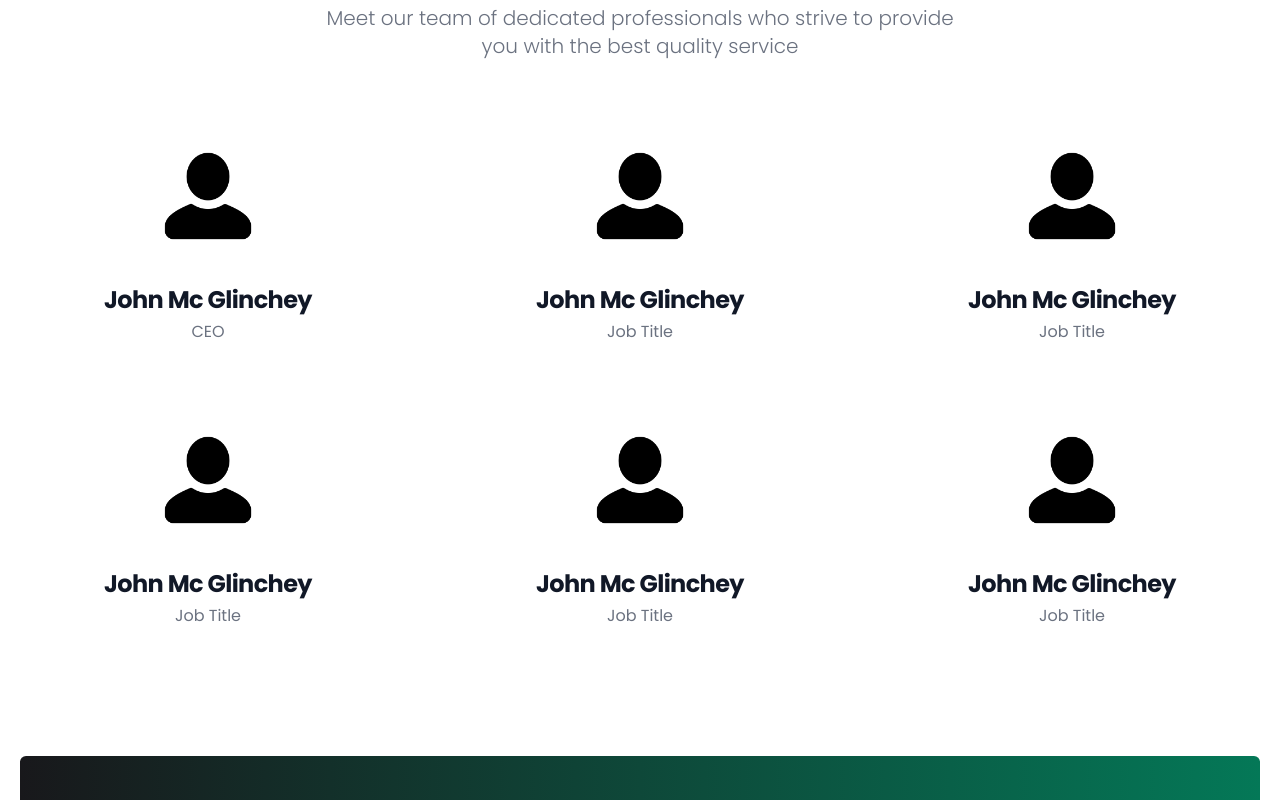
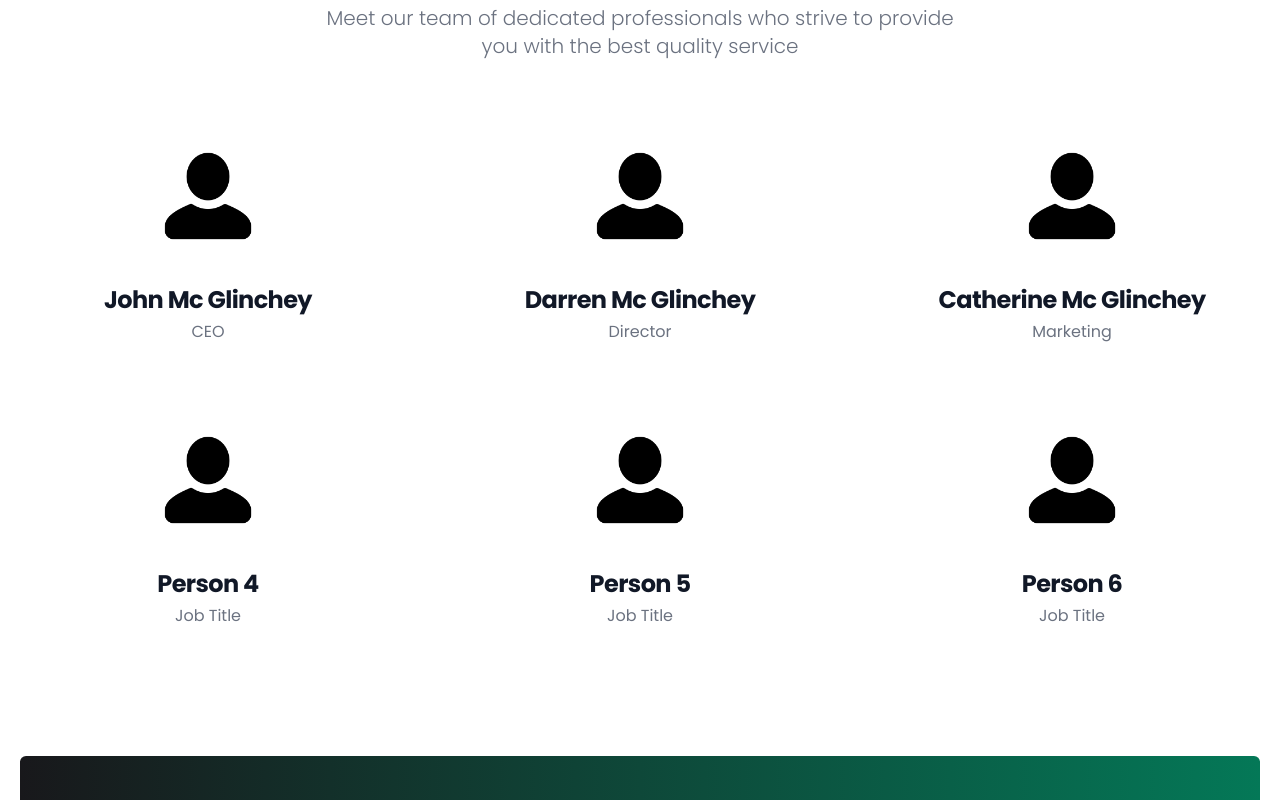
Before and after one commit to k4rldoherty/DonegalGlass, a React (Create React App) app: page / in a window 1280 px wide. Shown: the part 1780-2580 px from the top of the page. Built offline with nearby package versions, Linux system fonts and the light colour scheme; the HTML template or start-up script is replaced by a standard one.

Commit message:
Added testimonials and footer

```diff
--- a/src/App.js
+++ b/src/App.js
@@ -4,6 +4,9 @@ import Hero from "./components/Hero";
 import TwentyFourHour from "./components/TwentyFourHour";
 import Services from "./components/Services";
 import Team from "./components/Team";
+import Testimonials from "./components/Testimonials";
+import Footer from "./components/Footer";
+
 
 function App() {
   return (
@@ -13,6 +16,8 @@ function App() {
       <Services />
       <Team />
       <TwentyFourHour />
+      <Testimonials/>
+      <Footer/>
     </div>
   );
 }
--- /dev/null
+++ b/src/components/Footer.jsx
@@ -0,0 +1,28 @@
+import React from 'react'
+
+const Footer = () => {
+    return (
+        <footer class="bg-gradient-to-r from-zinc-900 to-emerald-700 rounded-lg shadow m-4">
+            <div class="w-full mx-auto max-w-screen-xl p-4 md:flex md:items-center md:justify-between">
+                <span class="text-sm sm:text-center text-white">© 2024 <a href="https://karldoherty.netlify.app" class="hover:underline">KpjDesign™</a>. All Rights Reserved.
+                </span>
+                <ul class="flex flex-wrap items-center mt-3 text-sm font-medium text-white sm:mt-0">
+                    <li>
+                        <a href="/" class="hover:underline me-4 md:me-6">About</a>
+                    </li>
+                    <li>
+                        <a href="/" class="hover:underline me-4 md:me-6">Privacy Policy</a>
+                    </li>
+                    <li>
+                        <a href="/" class="hover:underline me-4 md:me-6">Licensing</a>
+                    </li>
+                    <li>
+                        <a href="/" class="hover:underline">Contact</a>
+                    </li>
+                </ul>
+            </div>
+        </footer>
+    )
+}
+
+export default Footer
--- a/src/components/Hero.jsx
+++ b/src/components/Hero.jsx
@@ -36,7 +36,7 @@ const Hero = () => {
                         <ReactTyped className='text-[--primary] font-bold md:text-5xl sm:text-4xl text-xl' strings={['Doors', 'Windows', 'Bathrooms', 'Stairs']} typeSpeed={200} backSpeed={200} loop />
                     </div>
                     <p className='md:text-2xl text-xl font-bold text-[--text-dark] py-2'>Integer nec urna nec nisl bibendum finibus non quis odio.</p>
-                    <button className='bg-gradient-to-r from-zinc-900 to-emerald-700 text-[--text-light] rounded-md font-medium my-6 mx-auto p-3'>Find Out More</button>
+                    <button className='bg-gradient-to-r from-amber-400 to-orange-500 rounded-md font-medium my-6 mx-auto p-3'>Start your Journey</button>
 
                 </div>
             </div>
--- a/src/components/Navbar.jsx
+++ b/src/components/Navbar.jsx
@@ -11,7 +11,7 @@ const Navbar = () => {
     }
 
     return (
-        <div className='flex justify-between items-center h-24 mx-auto px-4 bg-[--secondary] max-w-[1240px]'>
+        <div className='flex text-xl justify-between items-center h-24 mx-auto px-4 bg-[--secondary] border-b-2 border-gray-700'>
             <img src={logo} alt="" className='h-[100%] w-auto select-none' />
             <ul className='hidden md:flex'>
                 <li className='p-4'>Home</li>
--- a/src/components/Services.jsx
+++ b/src/components/Services.jsx
@@ -22,7 +22,7 @@ const Services = () => {
             <h3 className='text-5xl md:text-6xl font-bold'>Plan your next project with us</h3>
             <p className='text-2xl py-6'>Lorem ipsum dolor sit, amet consectetur adipisicing elit. Beatae in dignissimos accusantium nulla magni quas quaerat</p>
             <p className='pb-6'>Lorem ipsum dolor sit amet consectetur adipisicing elit. At quae illum maxime eveniet, iste doloribus facilis itaque inventore odio hic quidem alias maiores soluta nihil ratione! Eius, accusamus enim. Ea?</p>
-            <button className='bg-gradient-to-r from-zinc-900 to-emerald-700 text-[--text-light] rounded-md font-medium w-[250px] m-0 my-6 p-3'>Contact Us</button>
+            <button className='bg-gradient-to-r from-zinc-900 to-emerald-700 text-[--text-light] rounded-md font-medium w-[250px] m-0 my-6 p-3'>Learn More</button>
         </div>
     </div>
   )
--- a/src/components/Team.jsx
+++ b/src/components/Team.jsx
@@ -2,59 +2,53 @@ import React from 'react'
 import avatar from '../images/avatar.png'
 
 const Team = () => {
+
+    const team = [
+        {
+            name: "John Mc Glinchey",
+            role: "CEO"
+        },
+        {
+            name: "Darren Mc Glinchey",
+            role: "Director"
+        },
+        {
+            name: "Catherine Mc Glinchey",
+            role: "Marketing"
+        },
+        {
+            name: "Person 4",
+            role: "Job Title"
+        },
+        {
+            name: "Person 5",
+            role: "Job Title"
+        },
+        {
+            name: "Person 6",
+            role: "Job Title"
+        },
+
+    ]
+
     return (
         <div classname='max-w-[1240px] mx-auto py-16 px-4 grid lg:grid-cols-2 gap-4'>
             <div class="py-8 px-4 mx-auto max-w-screen-xl text-center lg:py-16 lg:px-6">
                 <div class="mx-auto mb-8 max-w-screen-sm lg:mb-16">
                     <h2 class="mb-4 text-4xl tracking-tight font-extrabold text-gray-900 ">Our team</h2>
-                    <p class="font-light text-gray-500 sm:text-xl dark:text-gray-400">Meet our team of dedicated professionals who strive to provide you with the best quality service</p>
+                    <p class="font-light text-gray-500 sm:text-xl ">Meet our team of dedicated professionals who strive to provide you with the best quality service</p>
                 </div>
                 <div class="grid gap-8 lg:gap-16 sm:grid-cols-2 md:grid-cols-3 lg:grid-cols-3">
-                    <div class="text-center text-gray-500 dark:text-gray-400">
-                        <img class="mx-auto mb-4 w-36 h-36 rounded-full" src={avatar} alt="Jese Avatar" />
-                        <h3 class="mb-1 text-2xl font-bold tracking-tight text-gray-900 ">
-                            John Mc Glinchey
-                        </h3>
-                        <p>CEO</p>
-                    </div>
-                    <div class="text-center text-gray-500 dark:text-gray-400">
-                        <img class="mx-auto mb-4 w-36 h-36 rounded-full" src={avatar} alt="Joseph Avatar" />
-                        <h3 class="mb-1 text-2xl font-bold tracking-tight text-gray-900 ">
-                            John Mc Glinchey
-                        </h3>
-                        <p>Job Title</p>
+                    {team.map((item) => {
+                        return <div class="text-center text-gray-500">
+                            <img class="mx-auto mb-4 w-36 h-36 rounded-full" src={avatar} alt="Jese Avatar" />
+                            <h3 class="mb-1 text-2xl font-bold tracking-tight text-gray-900 ">
+                                {item.name}
+                            </h3>
+                            <p>{item.role}</p>
+                        </div>
+                    })}
 
-                    </div>
-                    <div class="text-center text-gray-500 dark:text-gray-400">
-                        <img class="mx-auto mb-4 w-36 h-36 rounded-full" src={avatar} alt="Sofia Avatar" />
-                        <h3 class="mb-1 text-2xl font-bold tracking-tight text-gray-900 ">
-                            John Mc Glinchey
-                        </h3>
-                        <p>Job Title</p>
-                    </div>
-                    <div class="text-center text-gray-500 dark:text-gray-400">
-                        <img class="mx-auto mb-4 w-36 h-36 rounded-full" src={avatar} alt="Leslie Avatar" />
-                        <h3 class="mb-1 text-2xl font-bold tracking-tight text-gray-900 ">
-                            John Mc Glinchey
-                        </h3>
-                        <p>Job Title</p>
-                    </div>
-                    <div class="text-center text-gray-500 dark:text-gray-400">
-                        <img class="mx-auto mb-4 w-36 h-36 rounded-full" src={avatar} alt="Michael Avatar" />
-                        <h3 class="mb-1 text-2xl font-bold tracking-tight text-gray-900 ">
-                            John Mc Glinchey
-                        </h3>
-                        <p>Job Title</p>
-
-                    </div>
-                    <div class="text-center text-gray-500 dark:text-gray-400">
-                        <img class="mx-auto mb-4 w-36 h-36 rounded-full" src={avatar} alt="Neil Avatar" />
-                        <h3 class="mb-1 text-2xl font-bold tracking-tight text-gray-900 ">
-                            John Mc Glinchey
-                        </h3>
-                        <p>Job Title</p>
-
-                    </div>
                 </div>
             </div>
         </div>
--- /dev/null
+++ b/src/components/Testimonials.jsx
@@ -0,0 +1,64 @@
+import React from 'react'
+
+const Testimonials = () => {
+
+    const testimonials = [
+        {
+            author: "John Doe",
+            review: "Lorem, ipsum dolor sit amet consectetur adipisicing elit. Distinctio minus nesciunt cumque, deleniti veniam quae asperiores. Incidunt numquam repellendus quod dignissimos assumenda repudiandae error aspernatur eaque vero nesciunt, maiores quas?",
+            role: "Business Owner",
+            header: "A really positive header"
+        },
+        {
+            author: "John Doe",
+            review: "Lorem, ipsum dolor sit amet consectetur adipisicing elit. Distinctio minus nesciunt cumque, deleniti veniam quae asperiores. Incidunt numquam repellendus quod dignissimos assumenda repudiandae error aspernatur eaque vero nesciunt, maiores quas?",
+            role: "Business Owner",
+            header: "A really positive header"
+        },
+        {
+            author: "John Doe",
+            review: "Lorem, ipsum dolor sit amet consectetur adipisicing elit. Distinctio minus nesciunt cumque, deleniti veniam quae asperiores. Incidunt numquam repellendus quod dignissimos assumenda repudiandae error aspernatur eaque vero nesciunt, maiores quas?",
+            role: "Business Owner",
+            header: "A really positive header"
+        },
+        {
+            author: "John Doe",
+            review: "Lorem, ipsum dolor sit amet consectetur adipisicing elit. Distinctio minus nesciunt cumque, deleniti veniam quae asperiores. Incidunt numquam repellendus quod dignissimos assumenda repudiandae error aspernatur eaque vero nesciunt, maiores quas?",
+            role: "Business Owner",
+            header: "A really positive header"
+        },
+    ]
+
+    return (
+        <div className='flex '>
+            <div class="py-8 px-4 mx-auto max-w-screen-xl text-center lg:py-16 lg:px-6">
+                <div class="mx-auto max-w-screen-sm">
+                    <h2 class="mb-4 text-4xl tracking-tight font-extrabold">Testimonials</h2>
+                    <p class="mb-8 font-light lg:mb-16 sm:text-xl">Check out what our valued customers have to say about us:</p>
+                </div>
+                <div class="grid mb-8 lg:mb-12 lg:grid-cols-2 gap-2">
+                    {
+                        testimonials.map((t) => {
+                            return <figure class="flex flex-col justify-center items-center p-8 text-center bg-gradient-to-r from-amber-400 to-orange-500 border-b border-gray-200 md:p-12 lg:border-r rounded-md">
+                                <blockquote class="mx-auto mb-8 max-w-2xl">
+                                    <h3 class="text-lg font-semibold ">{t.header}</h3>
+                                    <p className='my-4'>"{t.review}"</p>
+                                </blockquote>
+                                <figcaption class="flex justify-center items-center space-x-3">
+                                    <div class="space-y-0.5 font-medium">
+                                        <div className='font-bold'>{t.author}</div>
+                                        <div class="text-sm font-light">{t.role}</div>
+                                    </div>
+                                </figcaption>
+                            </figure>
+                        })
+                    }
+
+                </div>
+
+            </div>
+        </div>
+    )
+}
+
+export default Testimonials
```
